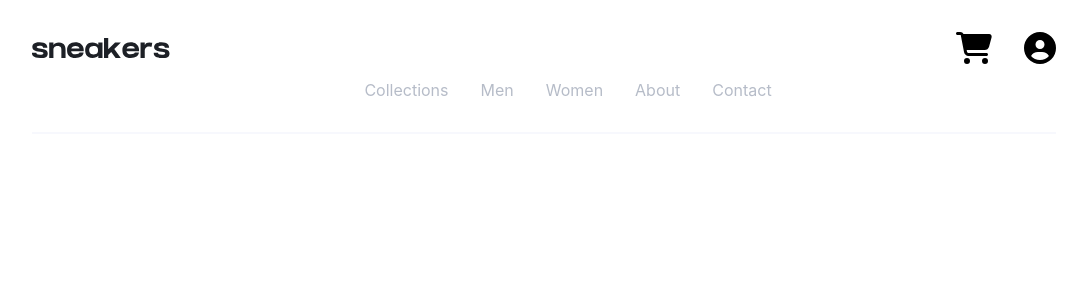
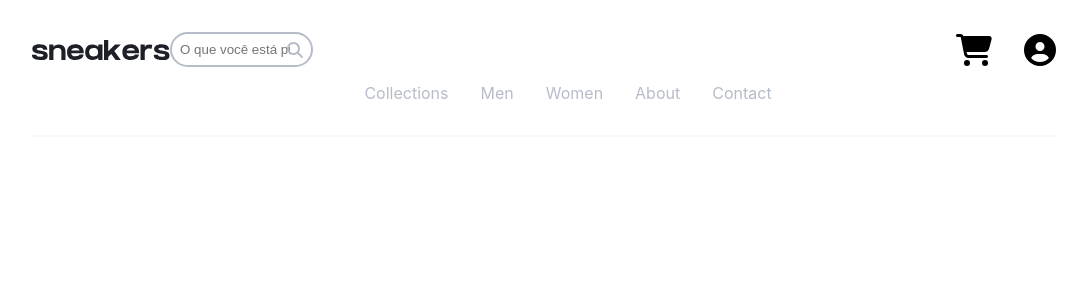
Before and after one commit to fumigari/ecommerce-product-page, a React (Create React App) app: page / in a window 1280 px wide. Shown: the top 300 px of the page, without its empty margins (96-1183 px from the left). Built offline with nearby package versions, Linux system fonts and the light colour scheme.

Commit message:
feat: adds input component in the search bar

```diff
--- a/src/components/header/components/search-bar/index.tsx
+++ b/src/components/header/components/search-bar/index.tsx
@@ -1,10 +1,12 @@
+import { faSearch } from "@fortawesome/free-solid-svg-icons";
 import React from "react";
+import Input from "../../../input";
 import "./index.css";
 
 const SearchBar: React.FC = (): JSX.Element => {
   return (
-    <form>
-
+    <form className='search-bar__container'>
+      <Input icon={faSearch} name={'search-bar'} type={'search'} placeholder={'O que você está procurando?'}/>
     </form>
   )
 };
```
